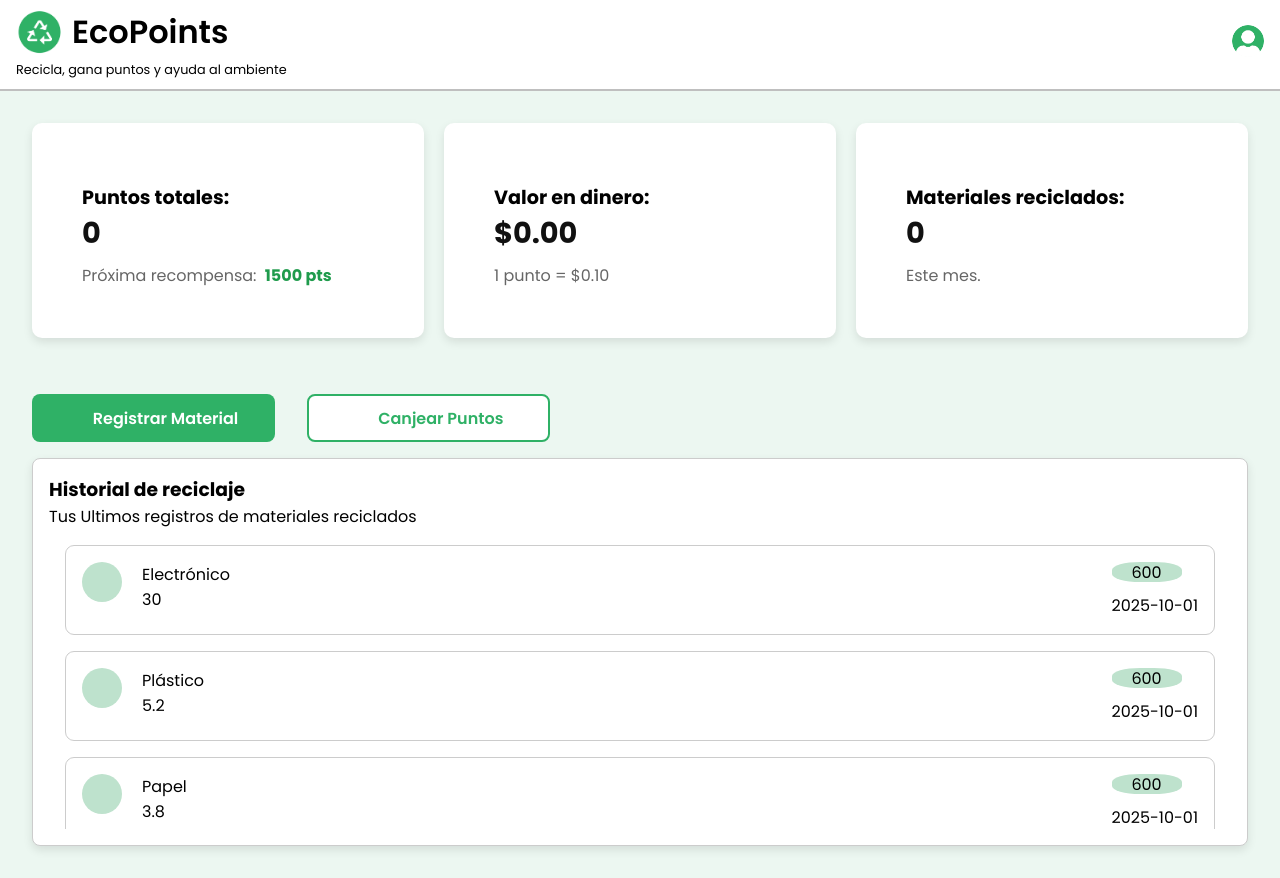
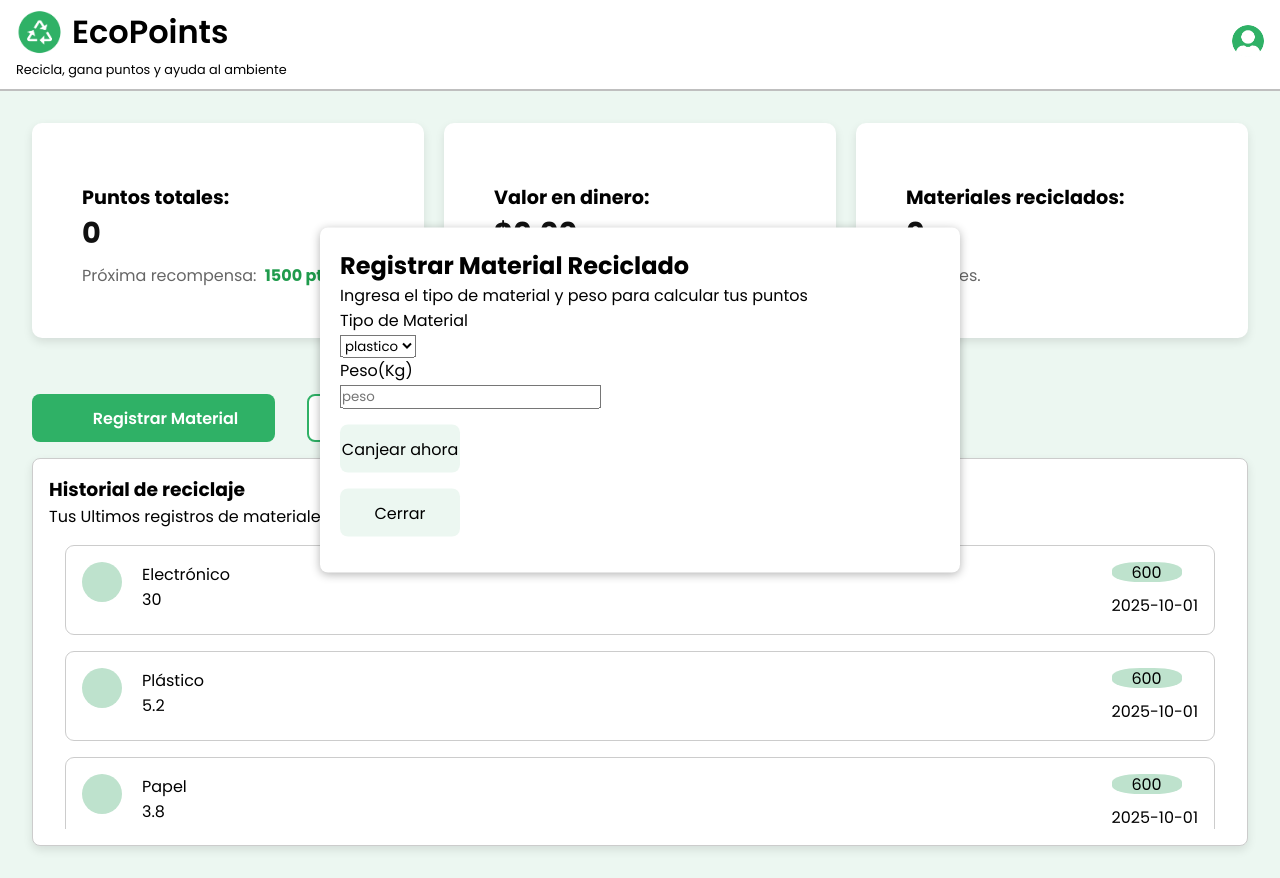
Before and after one commit to MV-99/App_de_Reciclaje-, a React (Vite) app in the folder ReciclApp/: page / in a window 1280 px wide. Both pictures are taken after a click on the button "Registrar Material". Built offline with nearby package versions, Linux system fonts and the light colour scheme; some icons are missing.

Commit message:
:bug: aqui estamos agregando mis cambios antes de traer los de silvana

```diff
--- a/ReciclApp/src/app/home/components/buttons/buttons.jsx
+++ b/ReciclApp/src/app/home/components/buttons/buttons.jsx
@@ -1,11 +1,23 @@
+import React, { useState } from "react";
 import "../../../../styles/buttons.css";
 import RecyclingIcon from '@mui/icons-material/Recycling';
 import TollIcon from '@mui/icons-material/Toll';
+import ModalRegistrarMaterial from "../modal_reg_material/reg_material";
 
-function buttons() {
+function Buttons() {
+    const [modalOpen, setModalOpen] = useState(false);
+
+    function abrirModalRegistrarMaterial() {
+        setModalOpen(true);
+    }
+
+    function cerrarModalRegistrarMaterial() {
+        setModalOpen(false);
+    }
+
     return (
         <div className="buttons">
-            <button className="btn-registrar-material">
+            <button className="btn-registrar-material" onClick={abrirModalRegistrarMaterial}>
                 <RecyclingIcon />
                 Registrar Material
             </button>
@@ -13,8 +25,10 @@ function buttons() {
                 <TollIcon />
                 Canjear Puntos
             </button>
+
+            <ModalRegistrarMaterial isOpen={modalOpen} onClose={cerrarModalRegistrarMaterial} />
         </div>
     );
 }
 
-export default buttons;
+export default Buttons;
--- a/ReciclApp/src/app/home/components/modal_reg_material/reg_material.jsx
+++ b/ReciclApp/src/app/home/components/modal_reg_material/reg_material.jsx
@@ -1,17 +1,34 @@
-function modalRegistrarMaterial(){
-    return(
-        <>
-            <dialog>
+function ModalRegistrarMaterial({ isOpen, onClose }) {
+    return (
+        <dialog open={isOpen}
+            style={{
+                position: 'fixed',
+                top: '50%',
+                left: '50%',
+                transform: 'translate(-50%, -50%)',
+                padding: '20px',
+                border: 'none',
+                borderRadius: '8px',
+                boxShadow: '0 2px 10px rgba(0,0,0,0.3)',
+                backgroundColor: 'white',
+                width: '50vw',
+            }}>
             <div>
-                    <h2>Registrar Material</h2>
+                <h2>Registrar Material Reciclado</h2>
                 <p>Ingresa el tipo de material y peso para calcular tus puntos</p>
+                <p>Tipo de Material</p>
                 <select name="material" id="">
                     <option value="plastico">plastico</option>
                     <option value="papel">papel</option>
                     <option value="metal">metal</option>
                 </select>
+                <p>Peso(Kg)</p>
+                <input type="text" placeholder="peso" />
+                <button>Canjear ahora</button>
+                <button onClick={onClose}>Cerrar</button>
             </div>
         </dialog>
-        </>
-    )
+    );
 }
+
+export default ModalRegistrarMaterial;
```
Also changed, not shown: ReciclApp/src/styles/reg_material.css (added). Lines whose indentation alone changed are shown as unchanged.
